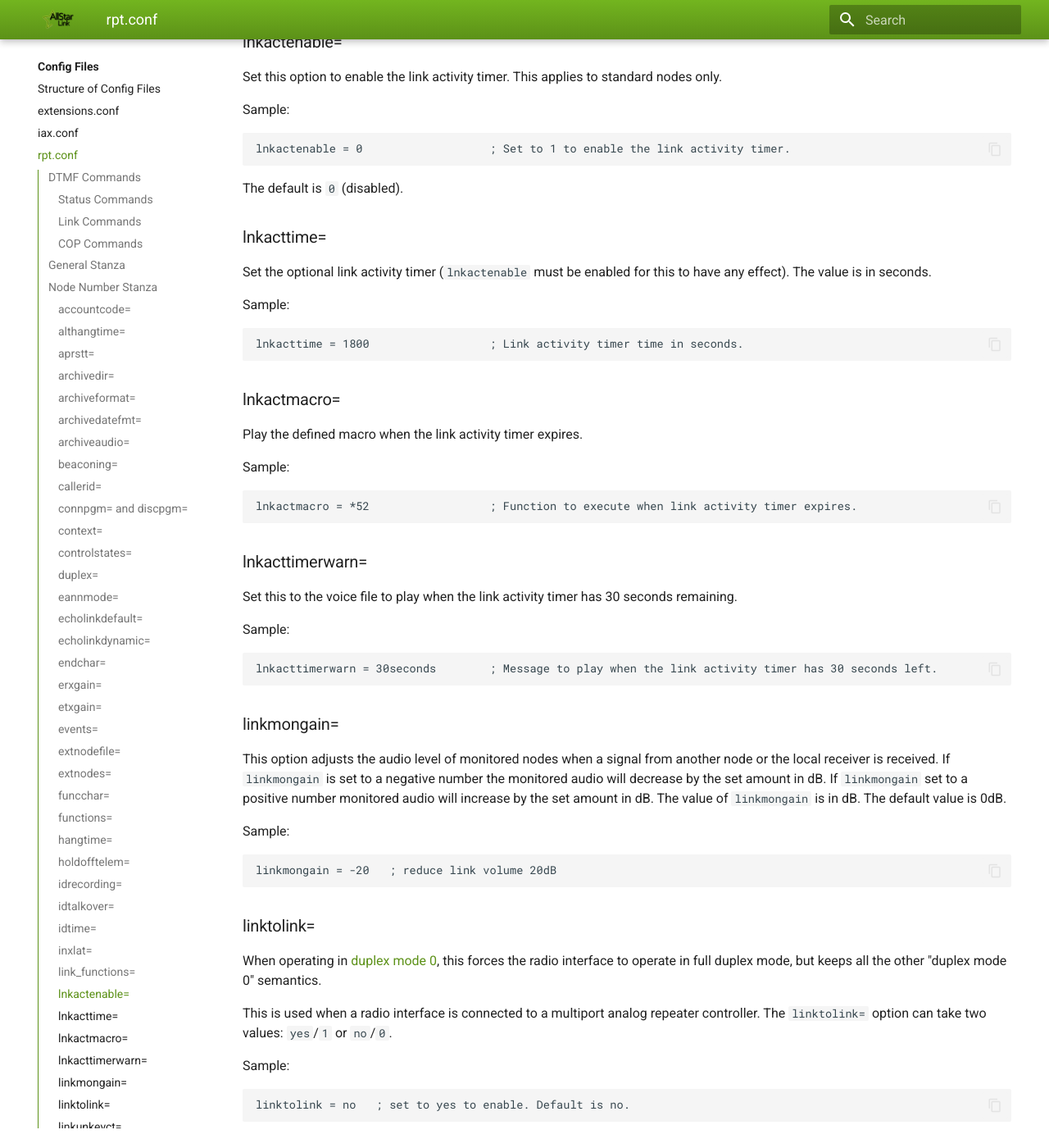
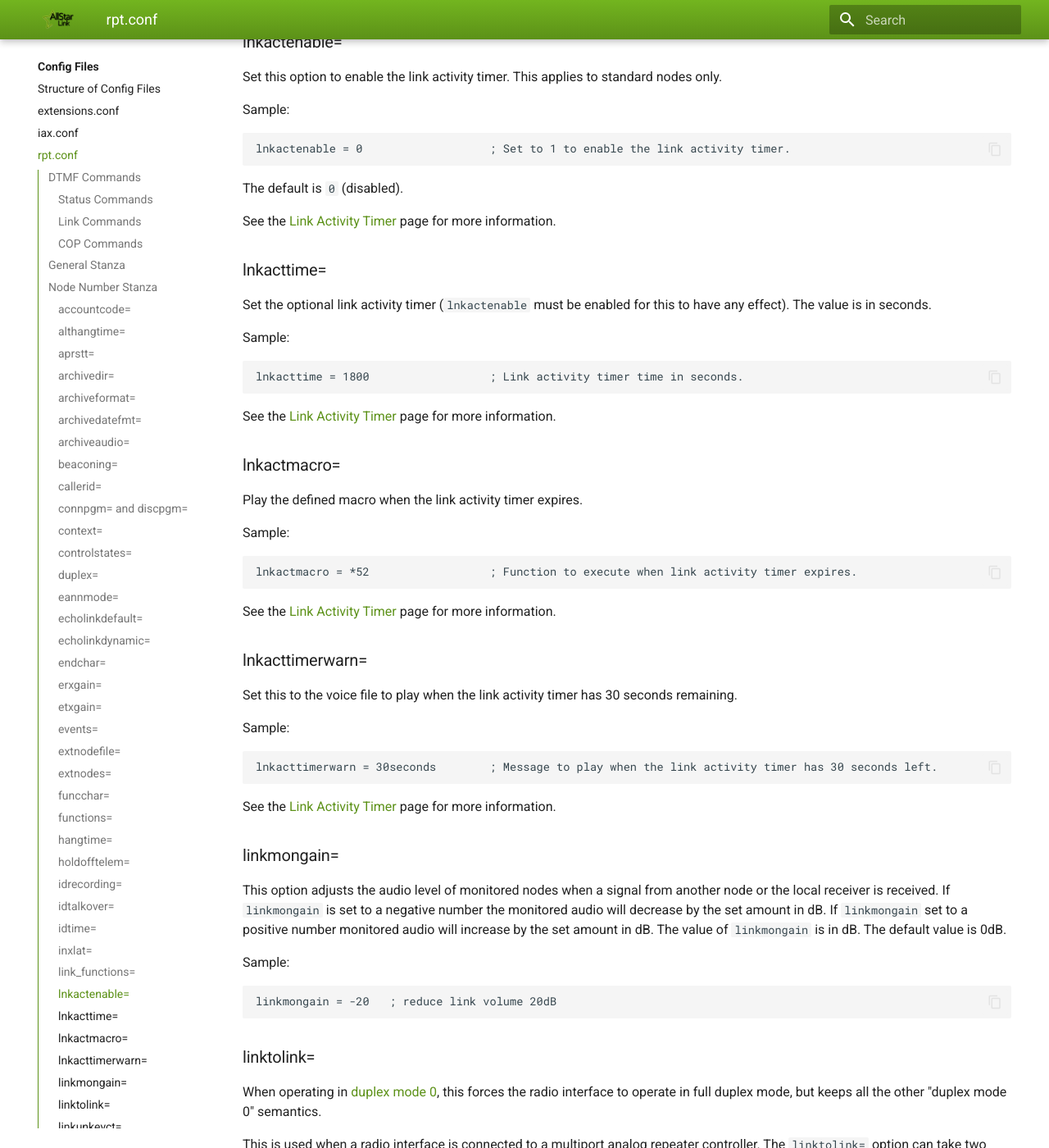
Before and after one commit to AllStarLink/ASL3-Manual, an MkDocs documentation site: the page built from docs/config/rpt_conf.md, in a window 1280 px wide and 1400 px high, scrolled down 16546 px. Shown: the whole window at 82% size. Built offline with MkDocs 1.6.1 and Material for MkDocs 9.7.7, drawn with Linux system fonts in a browser that asks for light colours.

Commit message:
Convert Link Activity Timer Wiki page for ASL3 manual.

````diff
--- a/docs/config/rpt_conf.md
+++ b/docs/config/rpt_conf.md
@@ -575,6 +575,8 @@
 
 The default is `0` (disabled).
 
+See the [Link Activity Timer](../adv-topics/linkacttimer.md) page for more information.
+
 ### lnkacttime=
 Set the optional link activity timer (`lnkactenable` must be enabled for this to have any effect). The value is in seconds.
 
@@ -583,6 +585,8 @@
 ```
 lnkacttime = 1800                  ; Link activity timer time in seconds.
 ```
+
+See the [Link Activity Timer](../adv-topics/linkacttimer.md) page for more information.
 
 ### lnkactmacro=
 Play the defined macro when the link activity timer expires.
@@ -593,6 +597,8 @@
 lnkactmacro = *52                  ; Function to execute when link activity timer expires.
 ```
 
+See the [Link Activity Timer](../adv-topics/linkacttimer.md) page for more information.
+
 ### lnkacttimerwarn=
 Set this to the voice file to play when the link activity timer has 30 seconds remaining.
 
@@ -601,6 +607,8 @@
 ```
 lnkacttimerwarn = 30seconds        ; Message to play when the link activity timer has 30 seconds left.
 ```
+
+See the [Link Activity Timer](../adv-topics/linkacttimer.md) page for more information.
 
 ### linkmongain=
 This option adjusts the audio level of monitored nodes when a signal from another node or the local receiver is received. If `linkmongain` is set to a negative number the monitored audio will decrease by the set amount in dB. If `linkmongain` set to a positive number monitored audio will increase by the set amount in dB. The value of `linkmongain` is in dB. The default value is 0dB.
--- a/mkdocs.yml
+++ b/mkdocs.yml
@@ -111,6 +111,7 @@
     - adv-topics/hotspot_hd.md
     - adv-topics/httpreg.md
     - adv-topics/iaxreg.md
+    - adv-topics/linkacttimer.md
     - adv-topics/litz.md
     - adv-topics/macros.md
     - adv-topics/multinodesnetwork.md
````
Also changed, not shown: docs/adv-topics/linkacttimer.md (added, +38 -0 lines).
